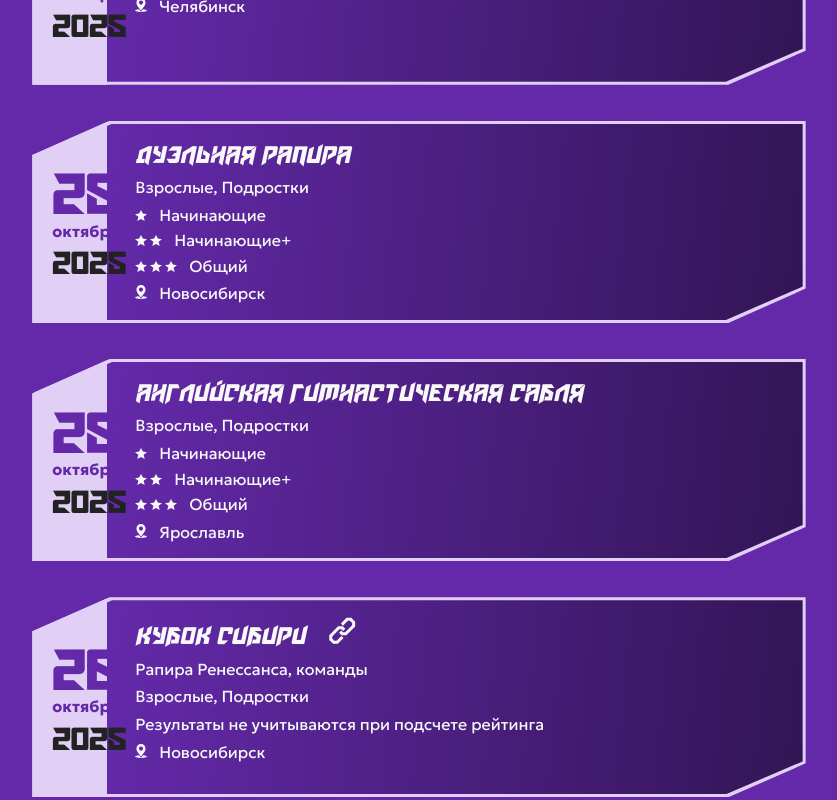
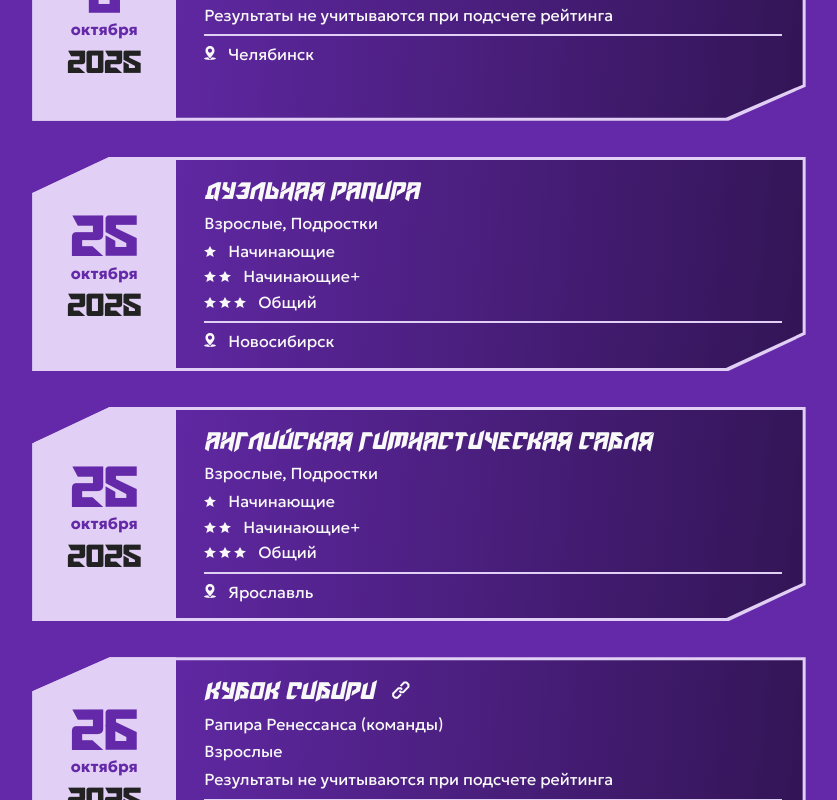
Before and after one commit to michiaro/hema-league-frontend, a Vue app: page / in a window 1280 px wide. Shown: the part 3120-3920 px from the top of the page, without its empty margins (221-1058 px from the left). Built offline with nearby package versions, Linux system fonts and the light colour scheme.

Commit message:
fix tournament list

```diff
--- a/src/components/Tournament.vue
+++ b/src/components/Tournament.vue
@@ -151,6 +151,7 @@ const year = computed(() => {
 
     @media screen and (min-width: 800px) {
       background-color: var(--color-background-contrast-light);
+      min-width: 144px;
       max-width: 144px;
       padding: 20px;
       display: flex;
@@ -212,9 +213,10 @@ const year = computed(() => {
   &__year {
     font-family: 'Amaz2';
     font-size: 24px;
-    color: var(--color-text);
+    color: var(--color-background-contrast-light);
 
     @media screen and (min-width: 800px) {
+      color: var(--color-text);
       font-size: 32px;
     }
     @media screen and (min-width: 1400px) {
@@ -223,18 +225,19 @@ const year = computed(() => {
   }
 
   &__info {
-    margin-left: 16px;
-    padding: 20px 12px;
+    // margin-left: 16px;
+    padding: 20px 24px 20px 28px;
+    width: 100%;
 
     @media screen and (min-width: 800px) {
       // margin-left: 16px;
     }
     @media screen and (min-width: 1400px) {
       font-size: 24px;
-      padding: 26px 20px 32px;
+      padding: 26px 40px 32px 32px;
     }
     @media screen and (min-width: 1600px) {
-      padding: 48px 12px 60px;
+      padding: 48px 40px 60px 32px;
     }
   }
   &__title {
@@ -247,11 +250,20 @@ const year = computed(() => {
     }
   }
   &__link {
-    margin-left: 16px;
+    margin-left: 10px;
+
+    @media screen and (min-width: 1400px) {
+      margin-left: 16px;
+    }
 
     svg {
-      width: 27px;
-      height: 27px;
+      width: 18px;
+      height: 18px;
+
+      @media screen and (min-width: 1400px) {
+        width: 27px;
+        height: 27px;
+      }
     }
   }
   &__nomination {
@@ -311,9 +323,13 @@ const year = computed(() => {
   }
   &__city {
     margin-top: 10px;
+    padding-top: 10px;
+
+    border-top: 2px solid var(--color-background-contrast-light);
 
     @media screen and (min-width: 1400px) {
       margin-top: 16px;
+      padding-top: 16px;
     }
 
     svg {
--- a/src/tournaments.ts
+++ b/src/tournaments.ts
@@ -71,14 +71,14 @@ export const tournaments : ITournament[] = [
     {
     "id": 23,
     "date": "5 октября 2025",
-    "nomination": "Рапира Ренессанса, команды",
+    "nomination": "Рапира Ренессанса (команды)",
+    "link": "https://vk.com/goldenfalconopenchamp",
     "weekend": false,
     "satellite": true,
     "division": "Урал",
     "city": "Челябинск",
     "ages": [
       "Взрослые",
-      "Подростки",
     ],
     "echelons": [
       "Начинающие",
@@ -127,14 +127,13 @@ export const tournaments : ITournament[] = [
     "date": "26 октября 2025",
     "title": "Кубок Сибири",
     "link": "https://vk.com/dff_siberian_cup",
-    "nomination": "Рапира Ренессанса, команды",
+    "nomination": "Рапира Ренессанса (команды)",
     "weekend": false,
     "satellite": true,
     "division": "Сибирь",
     "city": "Новосибирск",
     "ages": [
       "Взрослые",
-      "Подростки",
     ],
     "echelons": [
       "Начинающие",
@@ -147,14 +146,13 @@ export const tournaments : ITournament[] = [
     "date": "26 октября 2025",
     "title": "Кубок Ярославля",
     "link": "https://vk.com/autumn_hemacup_yar",
-    "nomination": "Английская гимнастическая сабля, команды",
+    "nomination": "Английская гимнастическая сабля (команды)",
     "weekend": false,
     "satellite": true,
     "division": "Центр",
     "city": "Ярославль",
     "ages": [
       "Взрослые",
-      "Подростки",
     ],
     "echelons": [
       "Начинающие",
@@ -204,11 +202,23 @@ export const tournaments : ITournament[] = [
     "date": "29-30 ноября 2025",
     "title": "Кубок Востока",
     "link": "https://vk.com/hemakidschel",
-    // "nomination": "Фехтшуле, команды",
+    // "nomination": "Фехтшуле (команды)",
     "weekend": true,
     "satellite": false,
     "division": "Урал",
     "city": "Челябинск",
+    "ages": [
+      "Подростки",
+    ],
+  },
+  {
+    "id": 40,
+    "date": "6-7 декабря 2025",
+    "title": "HEMA Panda",
+    "weekend": true,
+    "satellite": false,
+    "division": "Центр",
+    "city": "Ярославль",
     "ages": [
       "Подростки",
     ],
@@ -223,7 +233,6 @@ export const tournaments : ITournament[] = [
     "city": "Челябинск",
     "ages": [
       "Взрослые",
-      "Подростки",
     ],
     "echelons": [
       "Начинающие",
@@ -241,7 +250,6 @@ export const tournaments : ITournament[] = [
     "city": "Новосибирск",
     "ages": [
       "Взрослые",
-      "Подростки",
     ],
     "echelons": [
       "Начинающие",
@@ -289,14 +297,13 @@ export const tournaments : ITournament[] = [
     "date": "31-1 января-февраля 2026",
     "title": "Hello Sword",
     "link": "https://vk.com/hellosword",
-    "nomination": "Фехтшуле, команды",
+    "nomination": "Длинный меч, Рапира, Дуэльная сабля, Меч и баклер",
     "weekend": true,
     "satellite": false,
     "division": "Урал",
     "city": "Челябинск",
     "ages": [
       "Взрослые",
-      "Подростки",
     ],
     "echelons": [
       "Начинающие",
@@ -342,7 +349,7 @@ export const tournaments : ITournament[] = [
     {
     "id": 24,
     "date": "15 февраля 2026",
-    "nomination": "Итальянская дуэльная сабля, команды",
+    "nomination": "Итальянская дуэльная сабля (команды)",
     "weekend": false,
     "satellite": true,
     "division": "Урал",
@@ -360,8 +367,8 @@ export const tournaments : ITournament[] = [
     {
     "id": 22,
     "date": "15 февраля 2026",
-    "title": "Кубок Ярославля",
-    "link": "https://vk.com/autumn_hemacup_yar",
+    "title": "Зимний Кубок Ярославля",
+    "link": "https://vk.com/winter_hemacup_yar",
     "nomination": "Итальянский длинный меч, Дуэльная рапира",
     "weekend": false,
     "satellite": true,
@@ -369,7 +376,6 @@ export const tournaments : ITournament[] = [
     "city": "Ярославль",
     "ages": [
       "Взрослые",
-      "Подростки",
     ],
     "echelons": [
       "Начинающие",
@@ -387,7 +393,6 @@ export const tournaments : ITournament[] = [
     "city": "Новосибирск",
     "ages": [
       "Взрослые",
-      "Подростки",
     ],
     "echelons": [
       "Начинающие",
@@ -400,7 +405,43 @@ export const tournaments : ITournament[] = [
     "date": "22 февраля 2026",
     "title": "Кубок Сибири",
     "link": "https://vk.com/dff_siberian_cup",
-    "nomination": "Итальянская дуэльная сабля, команды",
+    "nomination": "Итальянская дуэльная сабля (команды)",
+    "weekend": false,
+    "satellite": true,
+    "division": "Сибирь",
+    "city": "Новосибирск",
+    "ages": [
+      "Взрослые",
+    ],
+    "echelons": [
+      "Начинающие",
+      "Начинающие+",
+      "Общий",
+    ],
+  },
+  {
+    "id": 15,
+    "date": "14 марта 2026",
+    "nomination": "Итальянский длинный меч",
+    "weekend": false,
+    "satellite": false,
+    "division": "Сибирь",
+    "city": "Новосибирск",
+    "ages": [
+      "Взрослые",
+    ],
+    "echelons": [
+      "Начинающие",
+      "Начинающие+",
+      "Общий",
+    ],
+  },
+    {
+    "id": 28,
+    "date": "15 марта 2026",
+    "title": "Кубок Сибири",
+    "link": "https://vk.com/dff_siberian_cup",
+    "nomination": "Фехтшуле (команды)",
     "weekend": false,
     "satellite": true,
     "division": "Сибирь",
@@ -432,46 +473,9 @@ export const tournaments : ITournament[] = [
       "Общий",
     ],
   },
-  {
-    "id": 15,
-    "date": "14 марта 2026",
-    "nomination": "Итальянский длинный меч",
-    "weekend": false,
-    "satellite": false,
-    "division": "Сибирь",
-    "city": "Новосибирск",
-    "ages": [
-      "Взрослые",
-    ],
-    "echelons": [
-      "Начинающие",
-      "Начинающие+",
-      "Общий",
-    ],
-  },
-    {
-    "id": 28,
-    "date": "15 марта 2026",
-    "title": "Кубок Сибири",
-    "link": "https://vk.com/dff_siberian_cup",
-    "nomination": "Фехтшуле, команды",
-    "weekend": false,
-    "satellite": true,
-    "division": "Сибирь",
-    "city": "Новосибирск",
-    "ages": [
-      "Взрослые",
-      "Подростки",
-    ],
-    "echelons": [
-      "Начинающие",
-      "Начинающие+",
-      "Общий",
-    ],
-  },
     {
     "id": 25,
-    "date": "28-29 марта 2026",
+    "date": "29 марта 2026",
     "title": "Кубок Золотого Сокола",
     "link": "https://vk.com/goldenfalconcup",
     "nomination": "Итальянский длинный меч, Фехтшуле",
@@ -499,7 +503,6 @@ export const tournaments : ITournament[] = [
     "city": "Челябинск",
     "ages": [
       "Взрослые",
-      "Подростки",
     ],
     "echelons": [
       "Начинающие",
@@ -517,7 +520,6 @@ export const tournaments : ITournament[] = [
     "city": "Новосибирск",
     "ages": [
       "Взрослые",
-      "Подростки",
     ],
     "echelons": [
       "Начинающие",
@@ -535,7 +537,6 @@ export const tournaments : ITournament[] = [
     "city": "Ярославль",
     "ages": [
       "Взрослые",
-      "Подростки",
     ],
     "echelons": [
       "Начинающие",
@@ -547,14 +548,14 @@ export const tournaments : ITournament[] = [
     "id": 31,
     "date": "1-3 мая 2026",
     "title": "Молодая Гвардия",
-    "nomination": "Фехтшуле, команды",
+    // "nomination": "Фехтшуле (команды)",
+    "link": "https://vk.com/golden_falcon_junior_tournament",
     "weekend": true,
     "satellite": false,
     "division": "Урал",
     "city": "Челябинск",
     "ages": [
       "Взрослые",
-      "Подростки",
     ],
     "echelons": [
       "Начинающие",
@@ -571,7 +572,6 @@ export const tournaments : ITournament[] = [
     "city": "Челябинск",
     "ages": [
       "Взрослые",
-      "Подростки",
     ],
     "echelons": [
       "Начинающие",
@@ -589,7 +589,6 @@ export const tournaments : ITournament[] = [
     "city": "Новосибирск",
     "ages": [
       "Взрослые",
-      "Подростки",
     ],
     "echelons": [
       "Начинающие",
```
